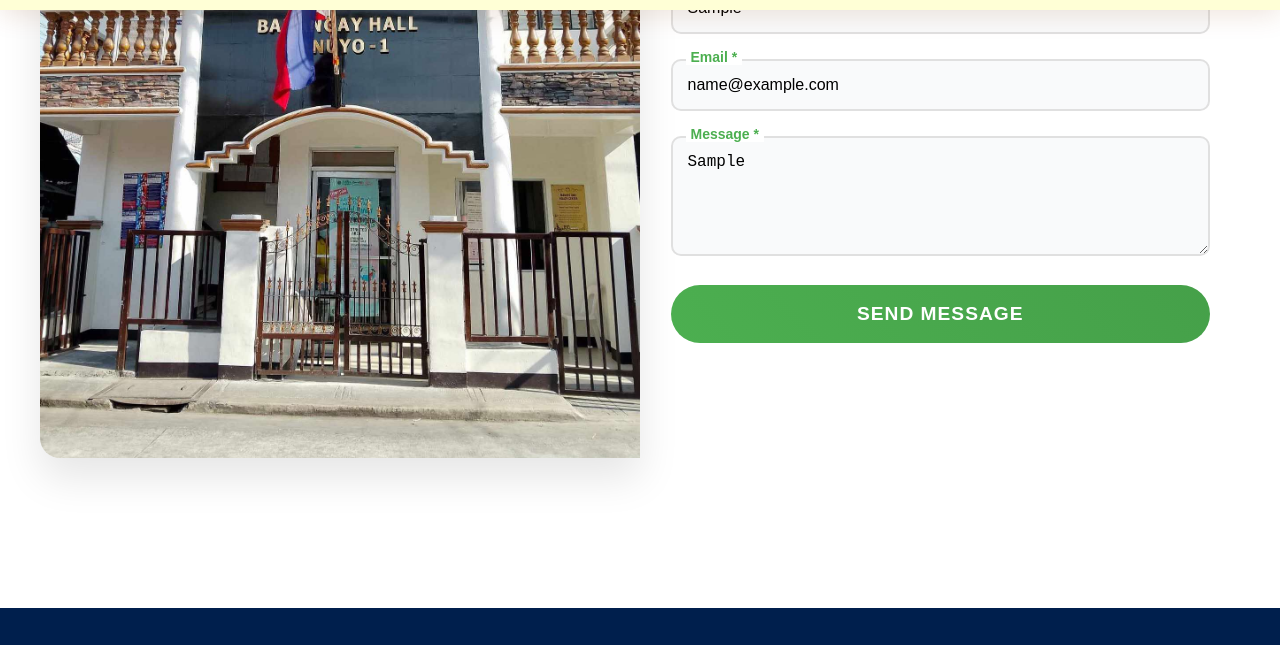
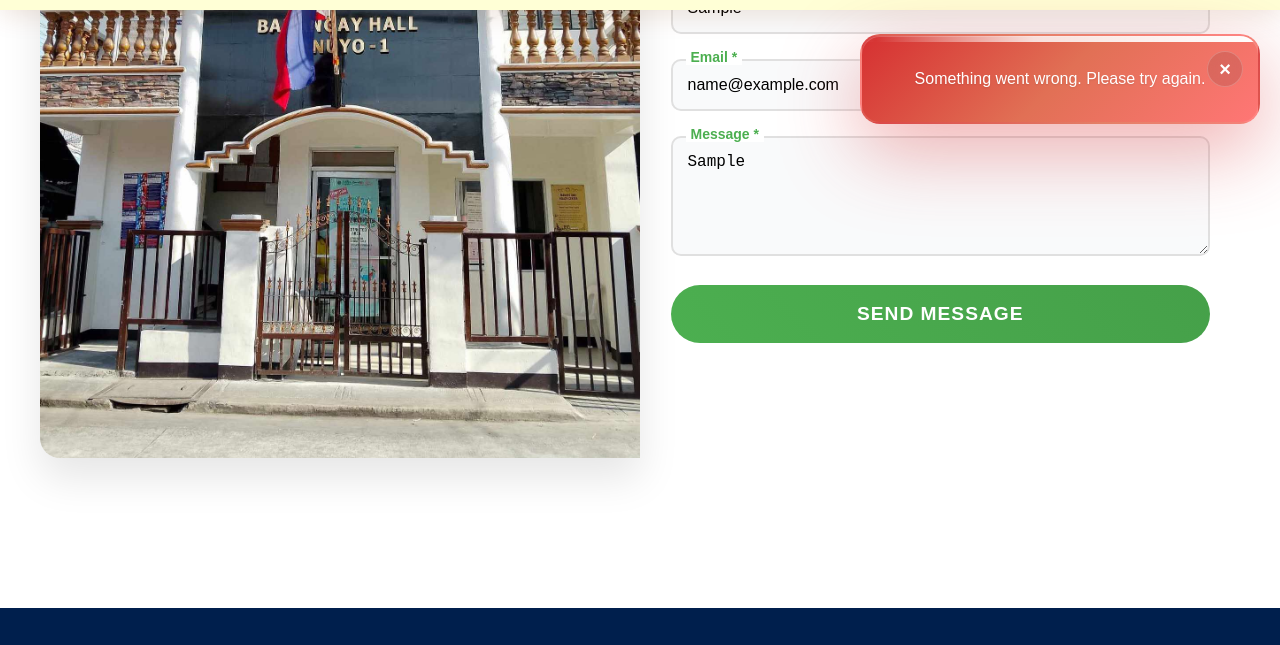
Before and after one commit to Markgian06/Brgy_Manuyo_Uno_HealthCenter, a website: page frontend/patient/html/contactus.html in a window 1280 px wide. Both pictures are taken after typing "Sample", "name@example.com", "Sample" into the empty fields and a click on the button "SEND MESSAGE". Shown: the part 488-1133 px from the top of the page. Drawn offline with Linux system fonts and the light colour scheme; no server answers.

Commit message:
alert
alert

```diff
--- /dev/null
+++ b/Back-end/patient/Js/alert.js
@@ -0,0 +1,68 @@
+function showAlert(message, type = "success") {
+            const existing = document.querySelector('.alert');
+            if (existing) existing.remove();
+
+            const alertBox = document.createElement('div');
+            alertBox.className = `alert ${type}`;
+
+            let icon;
+            switch(type) {
+                case 'success': icon = '✓'; break;
+                case 'error': icon = '✕'; break;
+                case 'info': icon = 'ⓘ'; break;
+                case 'warning': icon = '⚠'; break;
+                default: icon = 'ⓘ';
+            }
+
+            alertBox.innerHTML = `
+                <div class="alert-content">
+                    <span class="alert-text">${message}</span>
+                    <button class="alert-close" onclick="closeAlert()">&times;</button>
+                </div>
+                ${(type === "success" || type === "info") ? '<div class="alert-progress"></div>' : ''}
+            `;
+
+            document.body.appendChild(alertBox);
+
+            requestAnimationFrame(() => {
+                alertBox.classList.add('show');
+            });
+
+            if (type === "success" || type === "info") {
+                setTimeout(() => closeAlert(), 4000);
+            }
+        }
+
+        function closeAlert() {
+            const alertBox = document.querySelector('.alert');
+            const backdrop = document.querySelector('.alert-backdrop');
+
+            if (alertBox) {
+                alertBox.classList.remove('show');
+                alertBox.style.transform = 'translate(-50%, -50%) scale(0.8) rotateY(-90deg)';
+                alertBox.style.opacity = '0';
+
+                if (backdrop) {
+                    backdrop.classList.remove('show');
+                }
+
+                setTimeout(() => {
+                    if (alertBox.parentNode) alertBox.remove();
+                    if (backdrop && backdrop.parentNode) backdrop.remove();
+                }, 600);
+            }
+        }
+
+        document.addEventListener('keydown', function(e) {
+            if (e.key === 'Escape') {
+                closeAlert();
+            }
+        });
+
+        document.addEventListener('click', function(e) {
+            const alertBox = document.querySelector('.alert');
+            const backdrop = document.querySelector('.alert-backdrop');
+            if (backdrop && e.target === backdrop) {
+                closeAlert();
+            }
+        });
--- a/Back-end/patient/Js/contactus.js
+++ b/Back-end/patient/Js/contactus.js
@@ -6,10 +6,20 @@ document.getElementById("contactForm").addEventListener("submit", async function
     const message = document.getElementById("message").value;
 
 
-    if (!name || !contacts || !message) {
-        alert("All fields are required");
+    if (!name) {
+        showAlert("   Name is required", "error");
         return;
     }
+    if (!contacts) {
+        showAlert("  Contacts are required", "error");
+        return;
+    }
+    if (!message) {
+        showAlert("  Message is required", "error");
+        return;
+    }
+
+
 
     try {
         const res = await fetch("http://localhost:5000/api/contacts", {
@@ -17,11 +27,11 @@ document.getElementById("contactForm").addEventListener("submit", async function
             headers: { "Content-Type": "application/json" },
             body: JSON.stringify({ name, contacts, message })
         });
-        alert("Your message has been sent. Thank you!");
+        showAlert("  Your message has been sent. Thank you!", "success");
         document.getElementById("contactForm").reset();
     } catch (err) {
         console.error("Error:", err.message);
-        alert("Something went wrong. Please try again.");
+        showAlert("  Something went wrong. Please try again.", "error");
     }
 });
 
--- /dev/null
+++ b/frontend/patient/alert.css
@@ -0,0 +1,181 @@
+        .btn-success { background: #28a745; color: white; }
+        .btn-error { background: #dc3545; color: white; }
+        .btn-info { background: #17a2b8; color: white; }
+        .btn-warning { background: #ffc107; color: #212529; }
+
+        .alert {
+            position: fixed;
+            top:120px;
+            right: 20px;
+            transform: translateX(-100%) scale(0.7) rotateY(90deg);
+            min-width: 400px;
+            max-width: 600px;
+            padding: 0;
+            border-radius: 20px;
+            box-shadow: 0 25px 80px rgba(0, 0, 0, 0.4),
+                        0 0 0 1px rgba(255, 255, 255, 0.1),
+                        inset 0 1px 0 rgba(255, 255, 255, 0.2);
+            z-index: 1000;
+            opacity: 0;
+            transition: all 0.6s cubic-bezier(0.34, 1.56, 0.64, 1);
+            backdrop-filter: blur(20px) saturate(150%);
+            overflow: hidden;
+            border: 2px solid rgba(255, 255, 255, 0.1);
+        }
+
+        .alert::before {
+            content: '';
+            position: absolute;
+            top: 0;
+            left: 0;
+            right: 0;
+            height: 6px;
+            background: linear-gradient(90deg,
+                transparent 0%,
+                rgba(255,255,255,0.8) 20%,
+                rgba(255,255,255,1) 50%,
+                rgba(255,255,255,0.8) 80%,
+                transparent 100%);
+            background-size: 200% 100%;
+            animation: shimmer 3s infinite ease-in-out;
+        }
+
+        .alert::after {
+            content: '';
+            position: absolute;
+            inset: 0;
+            border-radius: 20px;
+            padding: 2px;
+            background: linear-gradient(45deg,
+                rgba(255,255,255,0.3),
+                transparent 30%,
+                transparent 70%,
+                rgba(255,255,255,0.3));
+            mask: linear-gradient(#fff 0 0) content-box, linear-gradient(#fff 0 0);
+            mask-composite: exclude;
+            animation: borderGlow 4s infinite ease-in-out;
+        }
+
+        @keyframes borderGlow {
+            0%, 100% { opacity: 0.5; transform: rotate(0deg); }
+            50% { opacity: 1; transform: rotate(180deg); }
+        }
+
+        @keyframes shimmer {
+            0% { background-position: -200% 0; }
+            100% { background-position: 200% 0; }
+        }
+
+        .alert.show {
+            opacity: 1;
+            transform: translateX(0) scale(1) rotateY(0deg);
+        }
+
+        .alert-content {
+            position: relative;
+            padding: 30px;
+            display: flex;
+            align-items: center;
+            gap: 20px;
+        }
+
+
+
+        .alert-text {
+            flex: 1;
+            font-size: 16px;
+            line-height: 1.6;
+            font-weight: 500;
+            text-align: center;
+            text-shadow: 0 1px 2px rgba(0, 0, 0, 0.1);
+        }
+
+        .alert-close {
+            position: absolute;
+            top: 15px;
+            right: 15px;
+            background: rgba(0, 0, 0, 0.1);
+            border: none;
+            color: inherit;
+            width: 36px;
+            height: 36px;
+            border-radius: 50%;
+            cursor: pointer;
+            font-size: 20px;
+            font-weight: bold;
+            display: flex;
+            align-items: center;
+            justify-content: center;
+            transition: all 0.3s cubic-bezier(0.34, 1.56, 0.64, 1);
+            backdrop-filter: blur(10px);
+            border: 1px solid rgba(255, 255, 255, 0.2);
+        }
+
+        .alert-close:hover {
+            background: rgba(255, 255, 255, 0.2);
+            transform: rotate(90deg) scale(1.15);
+            box-shadow: 0 5px 15px rgba(0, 0, 0, 0.2);
+        }
+
+        .alert-close:active {
+            transform: rotate(90deg) scale(0.95);
+        }
+
+        .alert.success {
+            background: linear-gradient(135deg, #00b894 0%, #00a085 50%, #55efc4 100%);
+            color: white;
+            box-shadow: 0 25px 80px rgba(0, 184, 148, 0.4),
+                        0 0 0 1px rgba(255, 255, 255, 0.1),
+                        inset 0 1px 0 rgba(255, 255, 255, 0.2);
+        }
+
+        .alert.error {
+            background: linear-gradient(135deg, #d63031 0%, #e17055 50%, #ff7675 100%);
+            color: white;
+            box-shadow: 0 25px 80px rgba(214, 48, 49, 0.4),
+                        0 0 0 1px rgba(255, 255, 255, 0.1),
+                        inset 0 1px 0 rgba(255, 255, 255, 0.2);
+        }
+
+        .alert.info {
+            background: linear-gradient(135deg, #0984e3 0%, #74b9ff 50%, #a29bfe 100%);
+            color: white;
+            box-shadow: 0 25px 80px rgba(9, 132, 227, 0.4),
+                        0 0 0 1px rgba(255, 255, 255, 0.1),
+                        inset 0 1px 0 rgba(255, 255, 255, 0.2);
+        }
+
+        .alert.warning {
+            background: linear-gradient(135deg, #fdcb6e 0%, #f39c12 50%, #e17055 100%);
+            color: #2d3436;
+            box-shadow: 0 25px 80px rgba(253, 203, 110, 0.4),
+                        0 0 0 1px rgba(255, 255, 255, 0.1),
+                        inset 0 1px 0 rgba(255, 255, 255, 0.3);
+        }
+
+        .alert-progress {
+            position: absolute;
+            bottom: 0;
+            left: 0;
+            height: 3px;
+            background: rgba(255, 255, 255, 0.3);
+            border-radius: 0 0 12px 12px;
+            transform-origin: left;
+            animation: progress 4s linear forwards;
+        }
+
+        @keyframes progress {
+            from { transform: scaleX(1); }
+            to { transform: scaleX(0); }
+        }
+
+        .alert:hover {
+            transform: translateX(0) scale(1.05) rotateY(2deg);
+            box-shadow: 0 35px 100px rgba(0, 0, 0, 0.5),
+                        0 0 0 1px rgba(255, 255, 255, 0.2),
+                        inset 0 1px 0 rgba(255, 255, 255, 0.3);
+        }
+
+        .alert:active {
+            transform: translateX(0) scale(1.02) rotateY(0deg);
+        }
--- a/frontend/patient/html/contactus.html
+++ b/frontend/patient/html/contactus.html
@@ -8,12 +8,15 @@
 
   <link rel="stylesheet" href="/frontend/patient/navigation.css">
   <link rel="stylesheet" href="/frontend/patient/index.css">
-   <link rel="stylesheet" href="/frontend/patient/footer.css">
+  <link rel="stylesheet" href="/frontend/patient/footer.css">
+  <link rel="stylesheet" href="/frontend/patient/alert.css">
+    <link rel="stylesheet" href="/frontend/patient/alert.css">
 
 
   <link rel="stylesheet" href="/frontend/patient/contactus.css">
   <script src="/Back-end/patient/Js/contactus.js" defer></script>
 
+  <script src="/Back-end/patient/Js/alert.js" defer></script>
   <script src="/Back-end/patient/Js/navigation.js" defer></script>
   <script src="/Back-end/patient/Js/index.js"></script>
 </head>
@@ -91,6 +94,7 @@
 </section>
 
 
+
  <footer>
    <div class="footer-container">
     <div class="copyright">
```
Also changed, not shown: frontend/patient/html/about.html (+2 -1 lines), frontend/patient/html/appoinment.html (+2 -1 lines), frontend/patient/html/forgetpassword.html (+2 -0 lines), frontend/patient/html/login.html (+2 -1 lines), frontend/patient/html/profile.html (+4 -0 lines), frontend/patient/html/schedule.html (+3 -1 lines), frontend/patient/html/services.html (+2 -1 lines), frontend/patient/html/signup.html (+3 -0 lines), index.html (+2 -1 lines), frontend/patient/index.css (line endings or trailing spaces).
